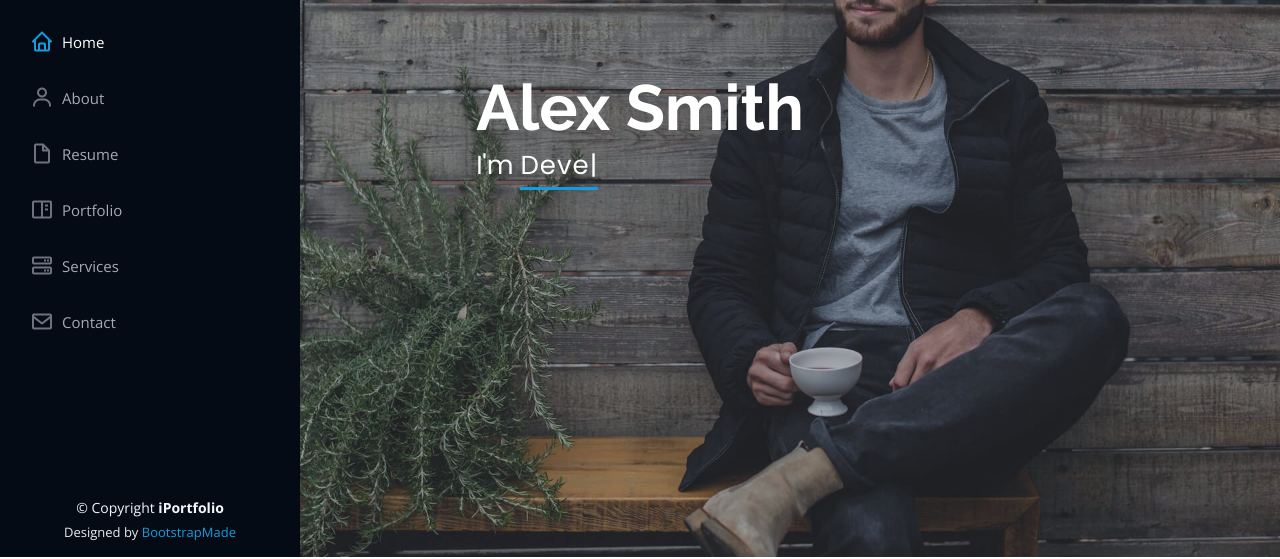
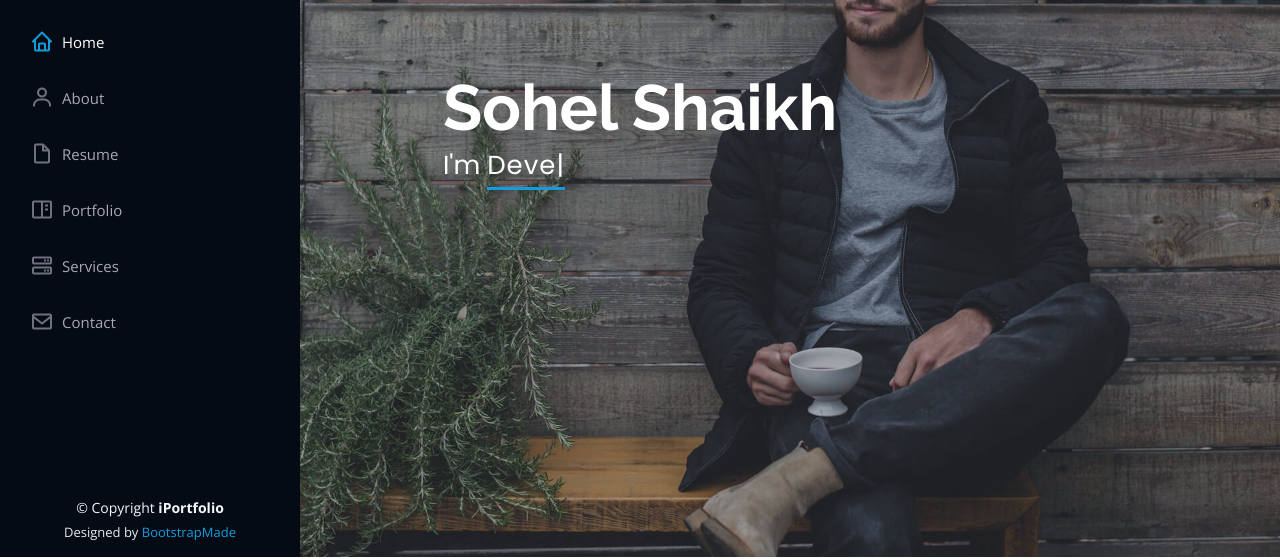
Before and after one commit to sohelshaikh74/test1, a plain HTML site: page index.html in a window 1280 px wide. Shown: the part 243-802 px from the top of the page. Drawn offline with nearby package versions, Linux system fonts and the light colour scheme.

Commit message:
i have to done with name

```diff
--- a/index.html
+++ b/index.html
@@ -76,7 +76,7 @@
   <!-- ======= Hero Section ======= -->
   <section id="hero" class="d-flex flex-column justify-content-center align-items-center">
     <div class="hero-container" data-aos="fade-in">
-      <h1>Alex Smith</h1>
+      <h1>Sohel Shaikh</h1>
       <p>I'm <span class="typed" data-typed-items="Designer, Developer, Freelancer, Photographer"></span></p>
     </div>
   </section><!-- End Hero -->
```
